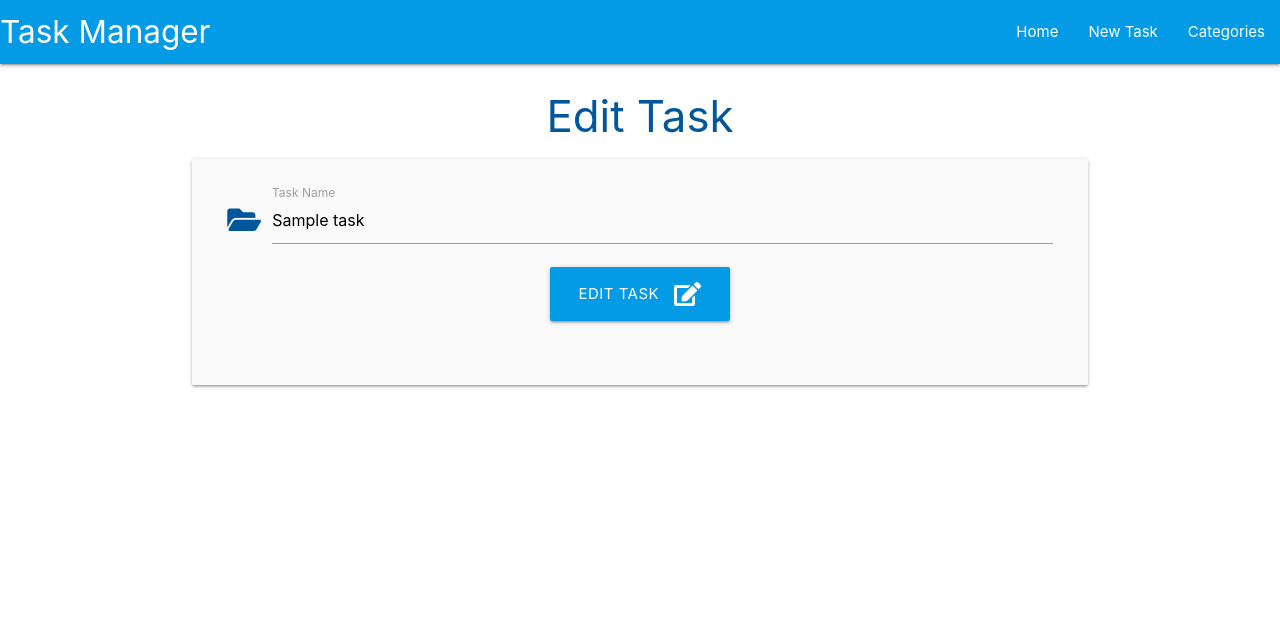
After one commit to mhesemans/TaskManager, a Flask app: page /edit_task/1 in a window 1280 px wide. The commit adds this page. Shown: the top 625 px of the page. Run offline with Flask 2, Linux system fonts and the light colour scheme; tables that the repository leaves empty hold one stand-in row (values such as "Sample post").

Commit message:
feat: added tasks view on homepage, added routes to edit and delete tasks

```diff
--- a/taskmanager/routes.py
+++ b/taskmanager/routes.py
@@ -5,7 +5,8 @@ from taskmanager.models import Category, Task
 
 @app.route("/")
 def home():
-    return render_template("tasks.html")
+    tasks = list(Task.query.order_by(Task.task_name).all())
+    return render_template("tasks.html", tasks=tasks)
 
 
 @app.route("/categories")
@@ -57,3 +58,21 @@ def add_task():
         db.session.commit()
         return redirect(url_for("home"))
     return render_template("add_task.html", categories=categories)
+
+
+@app.route("/edit_task/<int:task_id>", methods=["GET", "POST"])
+def edit_task(task_id):
+    task = Task.query.get_or_404(task_id)
+    if request.method == "POST":
+        task.task_name = request.form.get("task_name")
+        db.session.commit()
+        return redirect(url_for("home"))
+    return render_template("edit_task.html", task=task)
+
+
+@app.route("/delete_task/<int:task_id>")
+def delete_task(task_id):
+    task = Task.query.get_or_404(task_id)
+    db.session.delete(task)
+    db.session.commit()
+    return redirect(url_for("home"))
--- a/taskmanager/static/js/script.js
+++ b/taskmanager/static/js/script.js
@@ -15,4 +15,10 @@ document.addEventListener("DOMContentLoaded", function() {
     // Select Initialization
     let selects = document.querySelectorAll('select');
     M.FormSelect.init(selects);
+
+    // Collapsible Initialization
+    let collapsibles = document.querySelectorAll('.collapsible');
+    M.Collapsible.init(collapsibles);
+
+
 });
--- /dev/null
+++ b/taskmanager/templates/edit_task.html
@@ -0,0 +1,25 @@
+{% extends "base.html" %}
+{% block content %}
+
+<h3 class="light-blue-text text-darken-4 center-align">Edit Task</h3>
+
+<div class="row card-panel grey lighten-5">
+    <form class="col s12" method="POST" action="{{ url_for('edit_task', task_id=task.id) }}">
+        <!-- Task name -->
+      <div class="row">
+        <div class="input-field col s12">
+            <div class="fas fa-folder-open prefix light-blue-text text-darken-4"></div>
+          <input id="task_name" name="task_name" value="{{ task.task_name }}" minlength="3" maxlength="25" type="text" class="validate" required>
+          <label for="task_name">Task Name</label>
+        </div>
+         <!-- submit button -->
+      <div class="row">
+        <div class="col s12 center-align">
+            <button type="submit" class="btn-large light-blue darken-1">
+                Edit Task <i class="fas fa-edit right"></i>
+            </button>
+        </div>
+    </form>
+  </div>
+
+{% endblock %}
```
Also changed, not shown: taskmanager/templates/tasks.html (+22 -2 lines).
